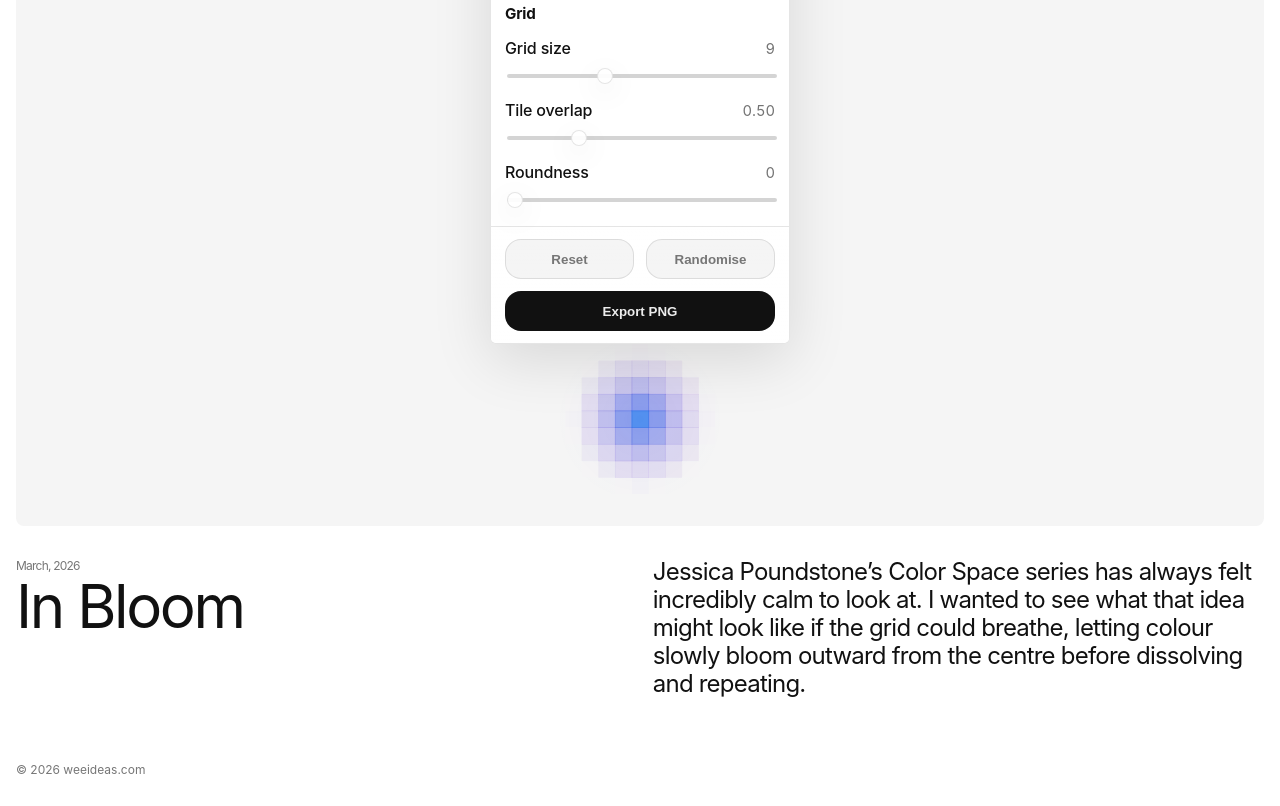
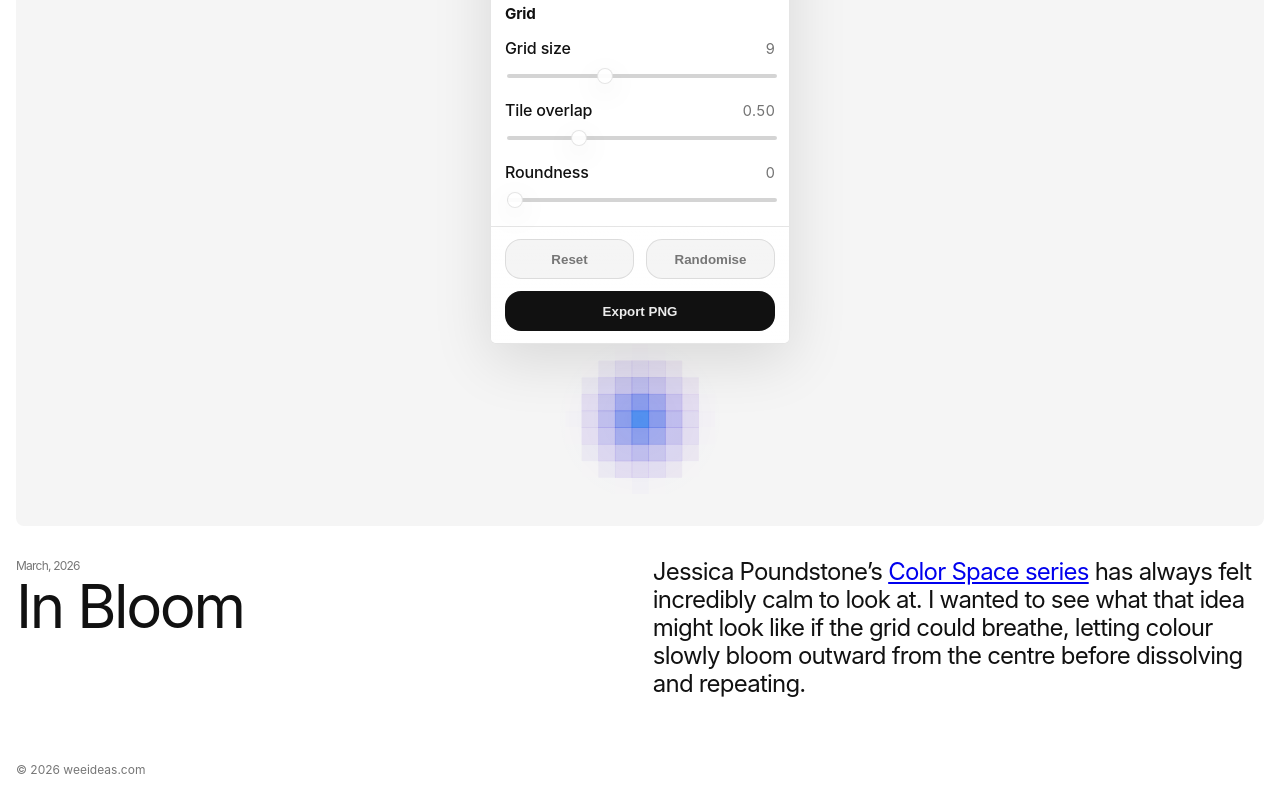
Before and after one commit to jackosborne/weeideas.com, an Eleventy site: page src/posts/in-bloom/index.md in a window 1280 px wide. Shown: the part 614-1420 px from the top of the page. Built offline with nearby package versions, Linux system fonts and the light colour scheme; Eleventy itself is replaced by a stand-in of ours; files that its build step writes are made by us from their sources.

Commit message:
adding link to jessicas work

```diff
--- a/src/posts/in-bloom/index.md
+++ b/src/posts/in-bloom/index.md
@@ -11,7 +11,7 @@ bg: >-
   background-position:center, center;
 teaser: A meditative generative bloom exploring colour, rhythm, and repetition.
 date: 2026-03-05
-description: Jessica Poundstone’s Color Space series has always felt incredibly calm to look at. I wanted to see what that idea might look like if the grid could breathe, letting colour slowly bloom outward from the centre before dissolving and repeating.
+description: 'Jessica Poundstone’s <a href="https://www.jessicapoundstone.com/color-space-collection/color-space-twilight" title="Color Space Twilight" rel="nofollow">Color Space series</a> has always felt incredibly calm to look at. I wanted to see what that idea might look like if the grid could breathe, letting colour slowly bloom outward from the centre before dissolving and repeating.'
 tags: ["generative", "motion"]
 css:
   - custom.css
```
